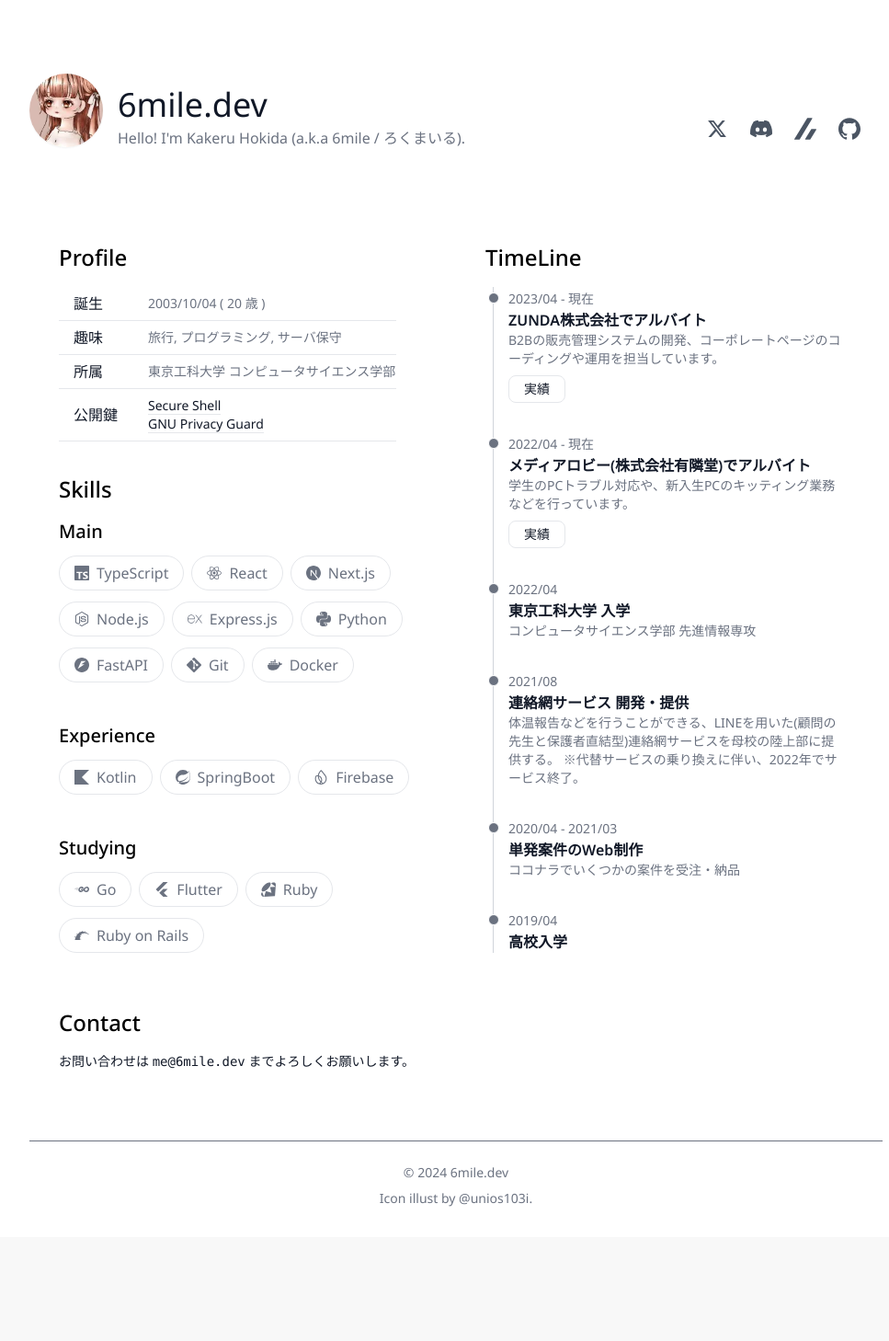
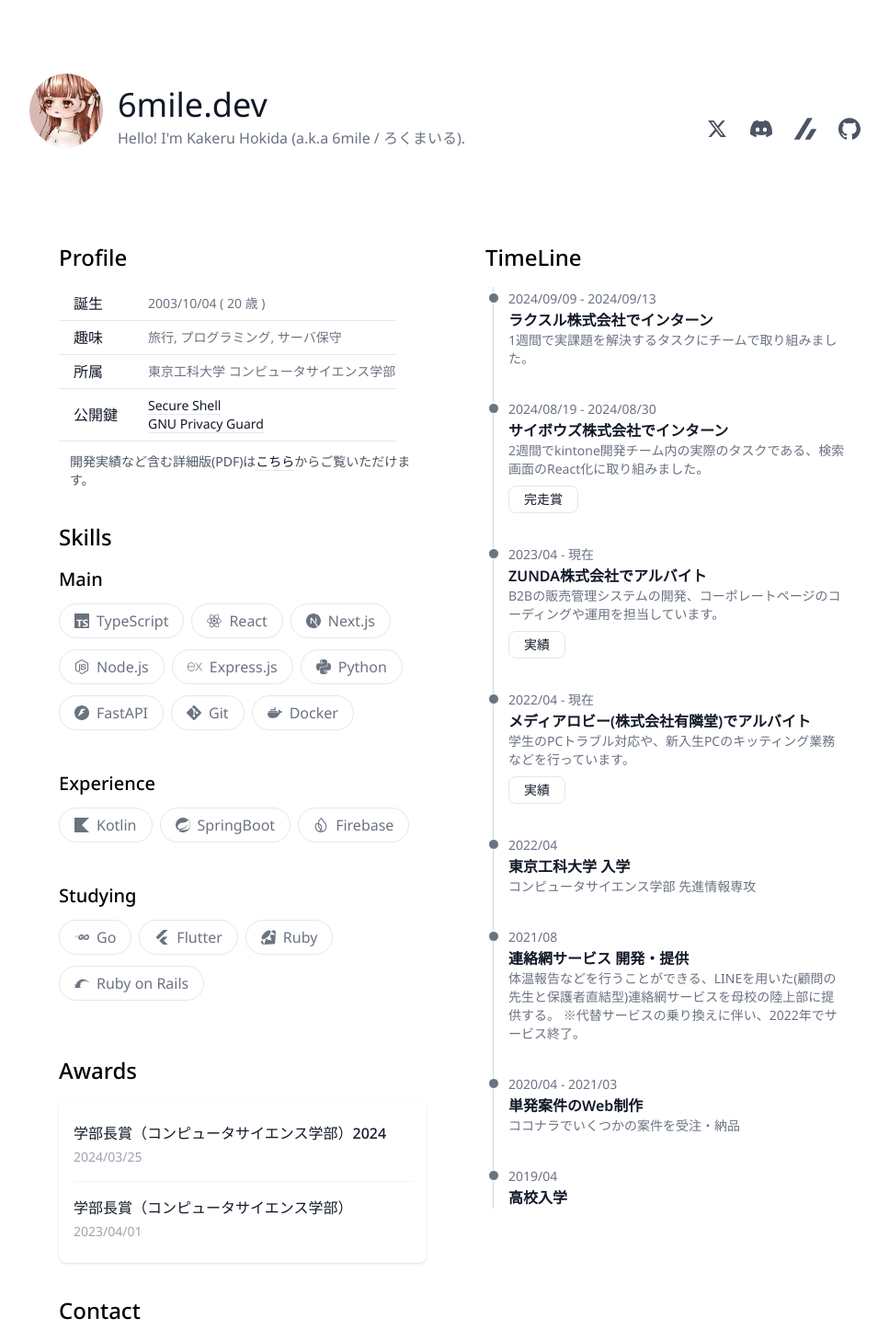
Before and after one commit to 6mile0/portfolio, a Next.js app: page / in a window 1280 px wide. Shown: the top 1458 px of the page at 92% size, without its empty margins (144-1111 px from the left). Before the commit the page ends 1345 px from the top, so only its background shows below. Built offline with nearby package versions, Linux system fonts and the light colour scheme.

Commit message:
インターン実績と受賞履歴を追加

```diff
--- /dev/null
+++ b/app/components/topPage/AwardBox/index.tsx
@@ -0,0 +1,24 @@
+import { Awards } from "@/app/types/awards";
+
+type Props = {
+    awards: Awards;
+}
+
+export default function AwardBox({awards}: Props) {
+    return (
+        <div className="mb-5">
+            <div className="mx-auto max-w-md overflow-hidden rounded-lg bg-white shadow">
+                <ul className="divide-y divide-gray-100 py-2 px-4">
+                    {awards.map((award, index) => (
+                        <li key={index} className="flex py-4">
+                            <div className="mr-4 flex-1">
+                                <h4 className="text-md font-medium text-gray-900"><a href={award.url} target="_blank" className="hover:underline">{award.title}</a></h4>
+                                <div className="mt-1 text-sm text-gray-400"><span>{award.date}</span></div>
+                            </div>
+                        </li>
+                    ))}
+                </ul>
+            </div>
+        </div>
+    )
+}
--- a/app/components/topPage/ProfileBox/index.tsx
+++ b/app/components/topPage/ProfileBox/index.tsx
@@ -68,6 +68,9 @@ export default function ProfileBox({ title, data }: Props) {
                     </tr>
                 </tbody>
             </table>
+            <div className="m-3 text-sm text-gray-600">
+                開発実績など含む詳細版(PDF)は<a href="/resume.pdf" target="_blank" className="text-gray-900 border-b hover:text-blue-700 dark:text-gray-200">こちら</a>からご覧いただけます。
+            </div>
         </div>
     )
 }
--- a/app/page.tsx
+++ b/app/page.tsx
@@ -7,6 +7,8 @@ import { Profile } from "./types/profile";
 import { TimeLine } from "./types/timeLine";
 import Header from "./components/common/Header";
 import Footer from "./components/common/Footer";
+import AwardBox from "./components/topPage/AwardBox";
+import { Awards } from "./types/awards";
 
 const profileData: Profile = {
   birthday: "2003,10,04",
@@ -22,6 +24,22 @@ const hadSkills = ["Kotlin", "SpringBoot", "Firebase"];
 const studyingSkills = ["Go", "Flutter", "Ruby", "Ruby on Rails"];
 
 const timelineData: TimeLine[] = [
+  {
+    time: "2024/09/09 - 2024/09/13",
+    title: "ラクスル株式会社でインターン",
+    descriptions: "1週間で実課題を解決するタスクにチームで取り組みました。",
+  },
+  {
+    time: "2024/08/19 - 2024/08/30",
+    title: "サイボウズ株式会社でインターン",
+    descriptions: "2週間でkintone開発チーム内の実際のタスクである、検索画面のReact化に取り組みました。",
+    buttons: [
+      {
+        title: "完走賞",
+        to: "/assets/cybozu_award.png"
+      }
+    ]
+  },
   {
     time: "2023/04 - 現在",
     title: "ZUNDA株式会社でアルバイト",
@@ -65,6 +83,19 @@ const timelineData: TimeLine[] = [
   }
 ]
 
+const hadAwards: Awards = [
+  {
+    title: "学部長賞（コンピュータサイエンス学部）2024",
+    url: "https://www.openbadge-global.com/api/v1.0/openBadge/v2/Wallet/Public/GetAssertionShare/QnlyOExIcis1dFAwYVVFK1JXd0NSZz09",
+    date: "2024/03/25"
+  },
+  {
+    title: "学部長賞（コンピュータサイエンス学部）",
+    url: "https://www.openbadge-global.com/api/v1.0/openBadge/v2/Wallet/Public/GetAssertionShare/Ni9sbDFUSnRSRVFuMUpndmRKUEJXQT09",
+    date: "2023/04/01"
+  }
+]
+
 export default function Home() {
   return (
     <>
@@ -76,6 +107,8 @@ export default function Home() {
           <SkillBox titleName="Main" skillItems={mainSkills} />
           <SkillBox titleName="Experience" skillItems={hadSkills} />
           <SkillBox titleName="Studying" skillItems={studyingSkills} />
+          <TitleBox title="Awards" />
+          <AwardBox awards={hadAwards} />
           <Contact />
         </div>
         <div className="flex-1 md:p-6 lg:p-8">
--- /dev/null
+++ b/app/types/awards.ts
@@ -0,0 +1,7 @@
+export type Award = {
+    title: string;
+    date: string;
+    url: string;
+}
+
+export type Awards = Array<Award>;
```
Also changed, not shown: public/assets/cybozu_award.png (added), 1 other file (tests, documents, lock files or other folders). Lines whose indentation alone changed are shown as unchanged.
